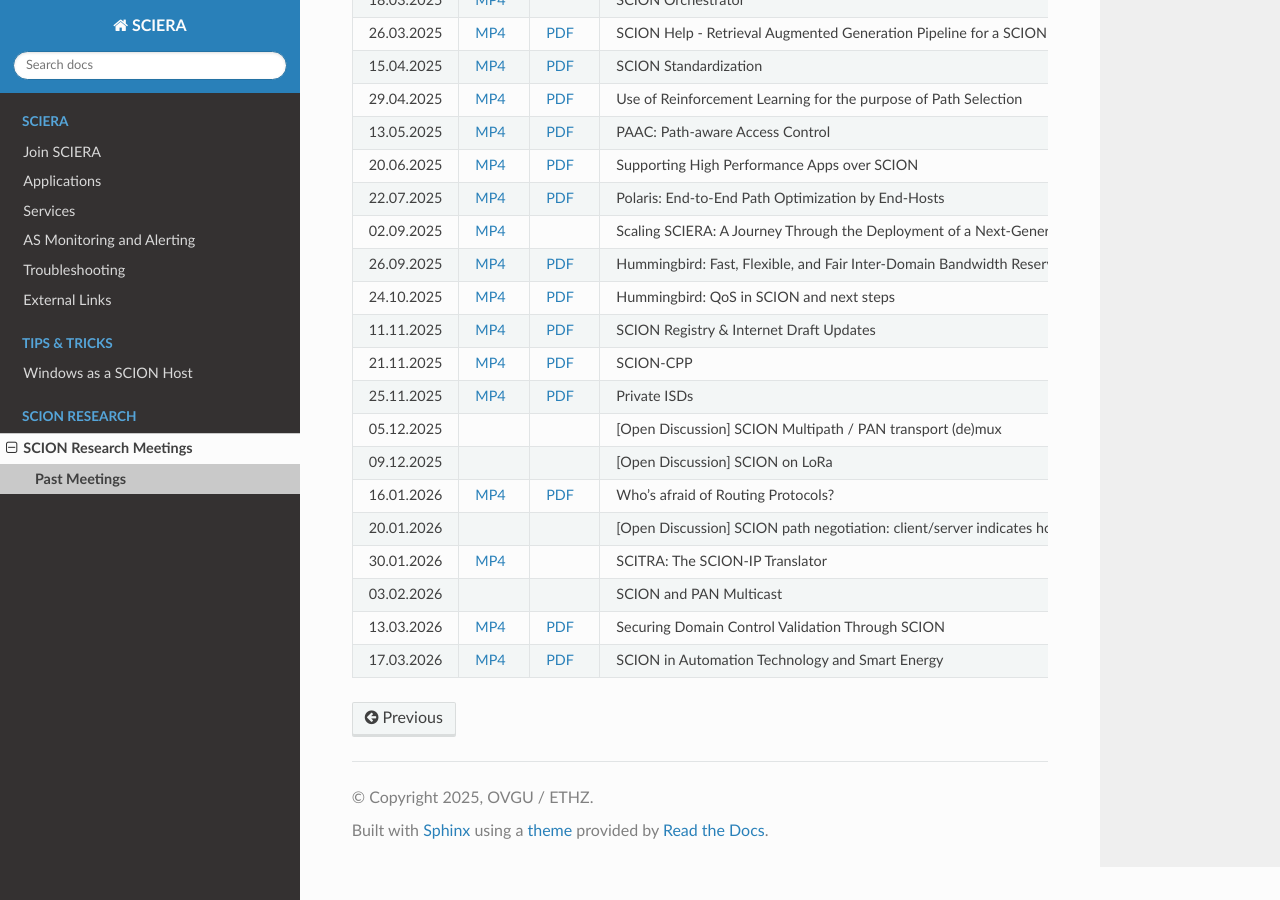
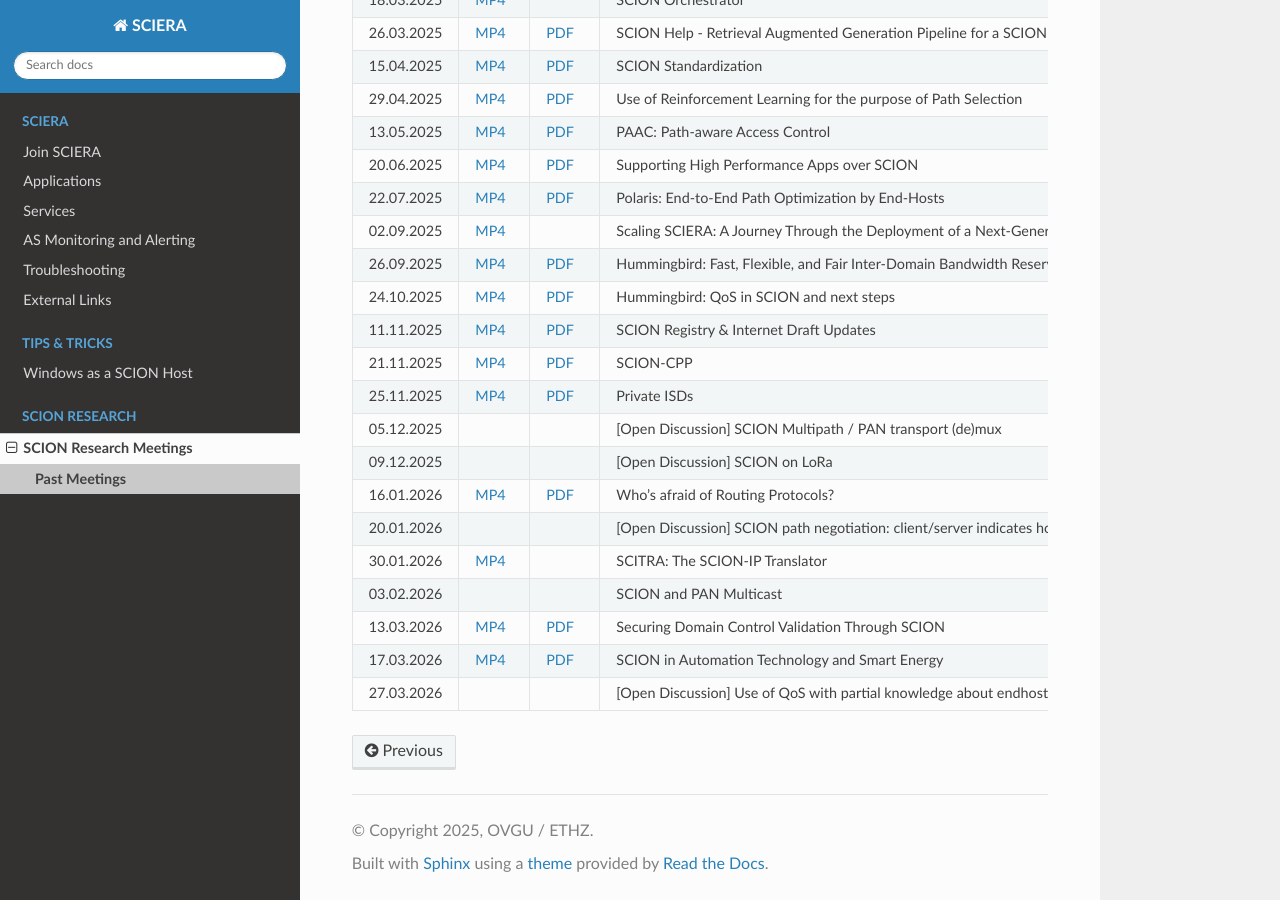
Before and after one commit to netsys-lab/scion-education-network-documentation, a Sphinx documentation site: the page built from docs/source/scion-research/meetings/past.rst, in a window 1280 px wide and 900 px high, scrolled down 851 px. Built offline with Sphinx 7.4.7 and the Read the Docs theme 3.1.0, drawn with Linux system fonts in a browser that asks for light colours.

Commit message:
Open discussion: Maciej QoS with partial knowledge. (#39)

```diff
--- a/docs/source/scion-research/meetings/past.rst
+++ b/docs/source/scion-research/meetings/past.rst
@@ -249,3 +249,9 @@ We keep an archive of past SCION research meetings:
       - SCION in Automation Technology and Smart Energy
       - Aaron Bojarski (ETH Zurich)
       -
+    * - 27.03.2026
+      -
+      -
+      - [Open Discussion] Use of QoS with partial knowledge about endhost
+      - Maciej Byczko (ETH Zurich)
+      -
```
